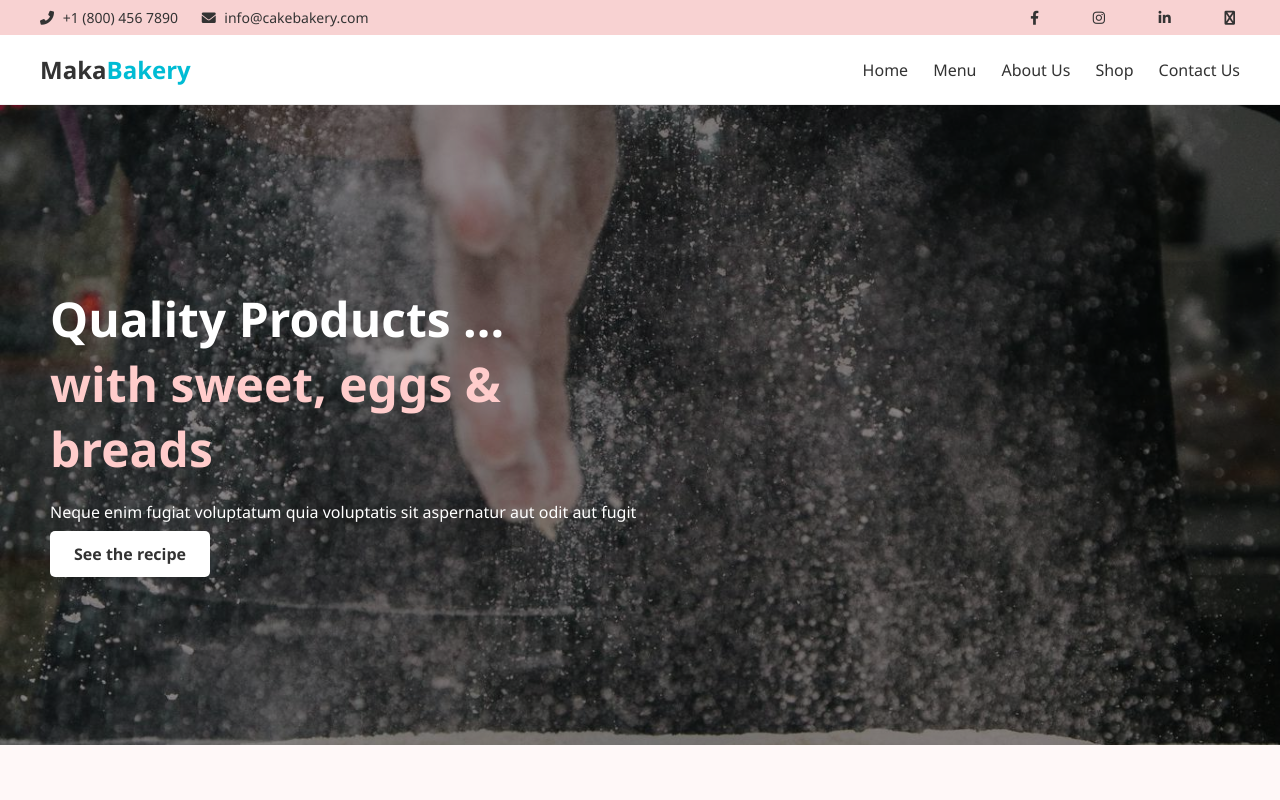
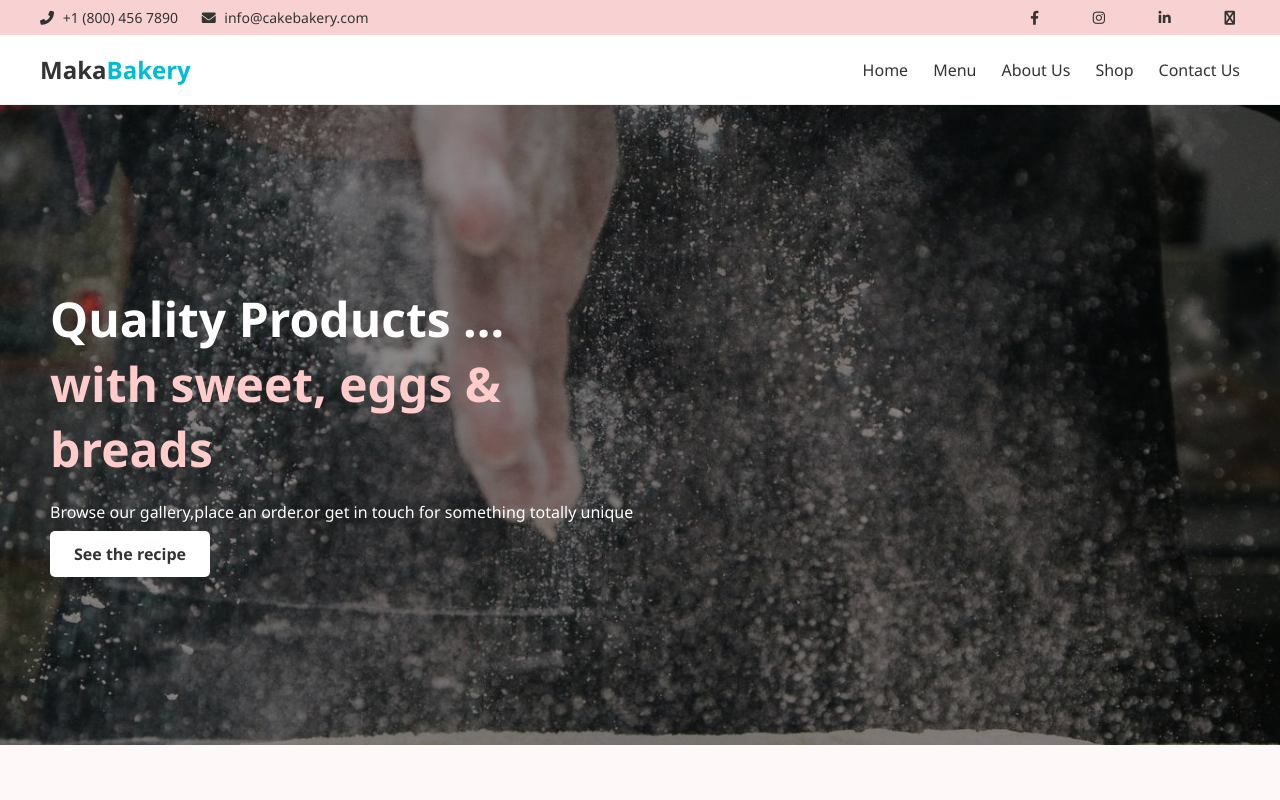
Before and after one commit to LegendaryMakaveli/Cake-E-Commerce, a plain HTML site: page index.html in a window 1280 px wide. Shown: the top 800 px of the page. Drawn offline with Linux system fonts and the light colour scheme.

Commit message:
more twerk

```diff
--- a/index.html
+++ b/index.html
@@ -44,8 +44,8 @@
           Quality Products ... <br /><span>with sweet, eggs & breads</span>
         </h1>
         <p>
-          Neque enim fugiat voluptatum quia voluptatis sit aspernatur aut odit
-          aut fugit
+          Browse our gallery,place an order.or get in touch for something
+          totally unique
         </p>
         <a href="recipe.html" class="btn">See the recipe</a>
       </div>
```
